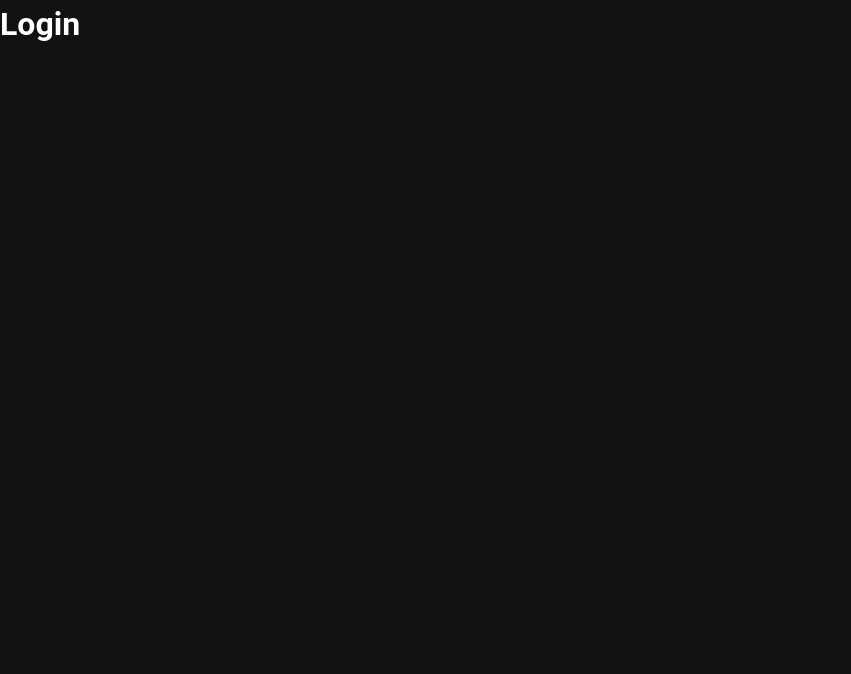
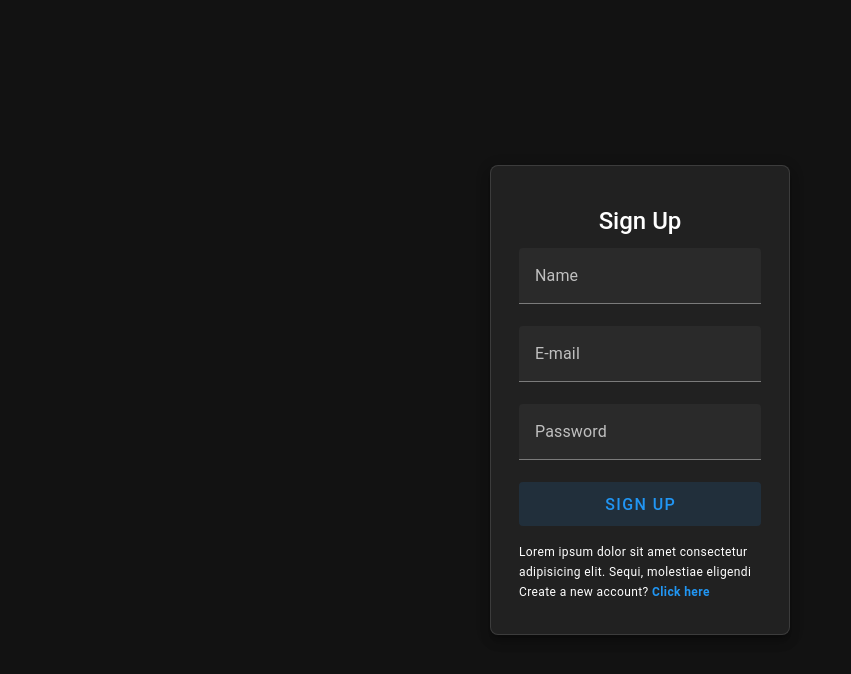
Before and after one commit to Zezinhojun/challenge-full-stack-web, a Vue app in the folder educa_student_frontend/: page /login in a window 1280 px wide. Shown: the top 674 px of the page, without its empty margins (0-851 px from the left). Built offline with nearby package versions, Linux system fonts and the light colour scheme.

Commit message:
feat: create Sign In/Sign Out layout

```diff
--- a/educa_student_frontend/components.d.ts
+++ b/educa_student_frontend/components.d.ts
@@ -2,7 +2,7 @@
 // @ts-nocheck
 // Generated by unplugin-vue-components
 // Read more: https://github.com/vuejs/core/pull/3399
-export {}
+export {};
 
 /* prettier-ignore */
 declare module 'vue' {
--- a/educa_student_frontend/package.json
+++ b/educa_student_frontend/package.json
@@ -16,7 +16,8 @@
     "vee-validate": "^4.14.6",
     "vue": "^3.4.31",
     "vuetify": "^3.6.11",
-    "vuetify-project": "file:"
+    "vuetify-project": "file:",
+    "yup": "^1.4.0"
   },
   "devDependencies": {
     "@babel/types": "^7.24.7",
--- a/educa_student_frontend/src/components/Navbar.vue
+++ b/educa_student_frontend/src/components/Navbar.vue
@@ -32,6 +32,7 @@
 </template>
 
 <script setup>
+import { nextTick } from 'vue';
 import { useRouter } from 'vue-router';
 
 const router = useRouter();
@@ -53,9 +54,12 @@ const onToggleDrawer = () => {
   props.toggleDrawer();
 };
 
-const handleAuthAction = () => {
+const handleAuthAction = async () => {
   if (!props.logged) {
-    router.push('/login');
+    await nextTick();
+    setTimeout(() => {
+      router.push('/login');
+    }, 0);
   }
   console.log('User logged out!');
 };
--- a/educa_student_frontend/src/main.ts
+++ b/educa_student_frontend/src/main.ts
@@ -6,6 +6,7 @@
 
 // Plugins
 import { registerPlugins } from '@/plugins';
+import { Form } from 'vee-validate';
 
 // Components
 import App from './App.vue';
@@ -15,7 +16,7 @@ import { createApp } from 'vue';
 import router from './router';
 
 const app = createApp(App).use(router);
-
+app.component('VeeForm', Form);
 registerPlugins(app);
 
 app.mount('#app');
--- a/educa_student_frontend/src/pages/login.vue
+++ b/educa_student_frontend/src/pages/login.vue
@@ -1,3 +1,124 @@
 <template>
-  <h1 color="red">Login</h1>
+  <div>
+    <v-container
+      class="d-flex justify-center flex-column align-center h-screen"
+    >
+      <v-card
+        class="border pa-7"
+        elevation="8"
+        rounded="lg"
+        width="300px"
+        :height="isLoginMode ? '400px' : '470px'"
+      >
+        <v-card-title class="text-center text-h5">
+          {{ isLoginMode ? 'Sign in' : 'Sign Up' }}
+        </v-card-title>
+
+        <VeeForm @submit="submit">
+          <v-text-field
+            v-show="!isLoginMode"
+            v-model="name.value.value"
+            :error-messages="name.errorMessage.value"
+            label="Name"
+            maxlength="255"
+          />
+          <v-text-field
+            v-model="email.value.value"
+            :error-messages="email.errorMessage.value"
+            label="E-mail"
+          />
+          <v-text-field
+            v-model="password.value.value"
+            :error-messages="password.errorMessage.value"
+            type="password"
+            label="Password"
+            maxlength="255"
+          />
+          <v-btn
+            type="submit"
+            class="mb-4"
+            color="blue"
+            size="large"
+            variant="tonal"
+            block
+            @click="submit"
+          >
+            {{ isLoginMode ? 'Sign in' : 'Sign up' }}
+          </v-btn>
+        </VeeForm>
+
+        <div>
+          <p class="text-caption">
+            Lorem ipsum dolor sit amet consectetur adipisicing elit. Sequi,
+            molestiae eligendi
+          </p>
+        </div>
+        <div>
+          <p class="text-caption">
+            Create a new account?
+            <strong @click="toggledMode" class="text-primary cursor-pointer">
+              Click here
+            </strong>
+          </p>
+        </div>
+      </v-card>
+    </v-container>
+  </div>
 </template>
+
+<script setup>
+import { computed, ref, watch } from 'vue';
+import { useField, useForm } from 'vee-validate';
+import * as yup from 'yup';
+
+const isLoginMode = ref(false);
+const name = useField('name', undefined, { initialValue: '' });
+const email = useField('email', undefined, { initialValue: '' });
+const password = useField('password', undefined, { initialValue: '' });
+
+const validationSchema = computed(() => ({
+  ...(isLoginMode.value
+    ? {}
+    : {
+        name: yup
+          .string()
+          .required('Name is required')
+          .min(2, 'Name needs to be at least 2 characters.')
+          .max(255, 'Name cannot exceed 255 characters.'),
+      }),
+  email: yup
+    .string()
+    .required('Email is required')
+    .max(255, 'Email cannot exceed 255 characters.')
+    .email('Must be a valid e-mail.'),
+  password: yup
+    .string()
+    .required('Password is required')
+    .min(2, 'Password needs to be at least 2 characters.'),
+}));
+
+const { handleSubmit } = useForm({
+  validationSchema,
+});
+
+const submit = handleSubmit((values) => {
+  const payloadLogin = {
+    email: values.email,
+    password: values.password,
+  };
+  if (!isLoginMode.value) {
+    return console.log(values);
+  }
+  console.log(payloadLogin);
+});
+
+const toggledMode = () => {
+  isLoginMode.value = !isLoginMode.value;
+};
+
+watch(isLoginMode, (newValue) => {
+  if (newValue) {
+    name.value.value = '';
+  }
+});
+</script>
--- a/educa_student_frontend/src/pages/studentForm.vue
+++ b/educa_student_frontend/src/pages/studentForm.vue
@@ -44,42 +44,36 @@
 import { useField, useForm } from 'vee-validate';
 import { ref, watch } from 'vue';
 import { useRouter } from 'vue-router';
+import * as yup from 'yup';
 
 const router = useRouter();
-
 const userData = ref(null);
 
+const validationSchema = yup.object({
+  name: yup
+    .string()
+    .required('Name is required')
+    .min(2, 'Name needs to be at least 2 characters.')
+    .max(255, 'Name cannot exceed 255 characters.'),
+  email: yup
+    .string()
+    .required('Email is required')
+    .max(255, 'Email cannot exceed 255 characters.')
+    .email('Must be a valid e-mail.'),
+  ra: yup
+    .string()
+    .required('RA is required')
+    .matches(/^[0-9-]{6,20}$/, 'RA must contain at least 6 digits.'),
+  cpf: yup
+    .string()
+    .required('CPF is required')
+    .matches(/^\d{11}$/, 'CPF must contain exactly 11 numeric digits.'),
+});
+
 const { handleSubmit, handleReset: resetForm } = useForm({
-  validationSchema: {
-    name(value) {
-      if (!value) return 'Name is required';
-      if (value.length > 255) return 'Name cannot exceed 255 characters.';
-      if (value.length < 2) return 'Name needs to be at least 2 characters.';
-      return true;
-    },
-    email(value) {
-      if (!value) return 'Email is required';
-      if (value.length > 255) return 'Email cannot exceed 255 characters.';
-      const emailRegex = /^[^\s@]+@[^\s@]+\.[^\s@]+$/;
-      if (!emailRegex.test(value)) return 'Must be a valid e-mail.';
-      return true;
-    },
-    ra(value) {
-      if (!value) return 'RA is required';
-      const raRegex = /^[0-9-]{6,20}$/;
-      if (!raRegex.test(value)) return 'RA must contain at least 6 digits.';
-      return true;
-    },
+  validationSchema,
+});
 
-    cpf(value) {
-      if (!value) return 'CPF is required';
-      const cpfRegex = /^\d{11}$/;
-      if (!cpfRegex.test(value))
-        return 'CPF must contain exactly 11 numeric digits.';
-      return true;
-    },
-  },
-});
 const name = useField('name');
 const email = useField('email');
 const ra = useField('ra');
--- a/educa_student_frontend/src/pages/studentList.vue
+++ b/educa_student_frontend/src/pages/studentList.vue
@@ -1,7 +1,11 @@
 <template>
   <div>
-    <div class="d-flex align-center ga-3 mb-5">
+    <div
+      class="d-flex flex-column text-center flex-md-row justify-space-around align-center mb-6 ga-3"
+      :class="{ 'my-6': students.length === 0 }"
+    >
       <v-text-field
+        v-if="students.length > 0"
         v-model="search"
         append-icon="mdi-magnify"
         label="Pesquisar"
@@ -9,6 +13,9 @@
         hide-details
       >
       </v-text-field>
+      <h1 class="text-h5" v-if="students.length === 0">
+        There are no registered users
+      </h1>
       <v-btn
         elevated
         color="grey-darken-2"
@@ -17,7 +24,9 @@
         >Student registration</v-btn
       >
     </div>
+
     <v-data-table
+      v-if="students.length > 0"
       v-model:sort-by="sortBy"
       :headers="headers"
       :items="students"
@@ -212,9 +221,10 @@ export default {
 .custom-table {
   border: 1px solid #e0e0e0;
   border-radius: 8px;
-  height: 100%;
+  height: auto;
+  max-height: 70vh;
 }
-
+/*
 @media (max-width: 750px) {
   .custom-table {
     height: 75vh;
@@ -237,7 +247,7 @@ export default {
   .custom-table {
     height: 75vh;
   }
-}
+} */
 .custom-table th {
   background-color: #424242;
 }
```
Also changed, not shown: 1 other file (tests, documents, lock files or other folders).
